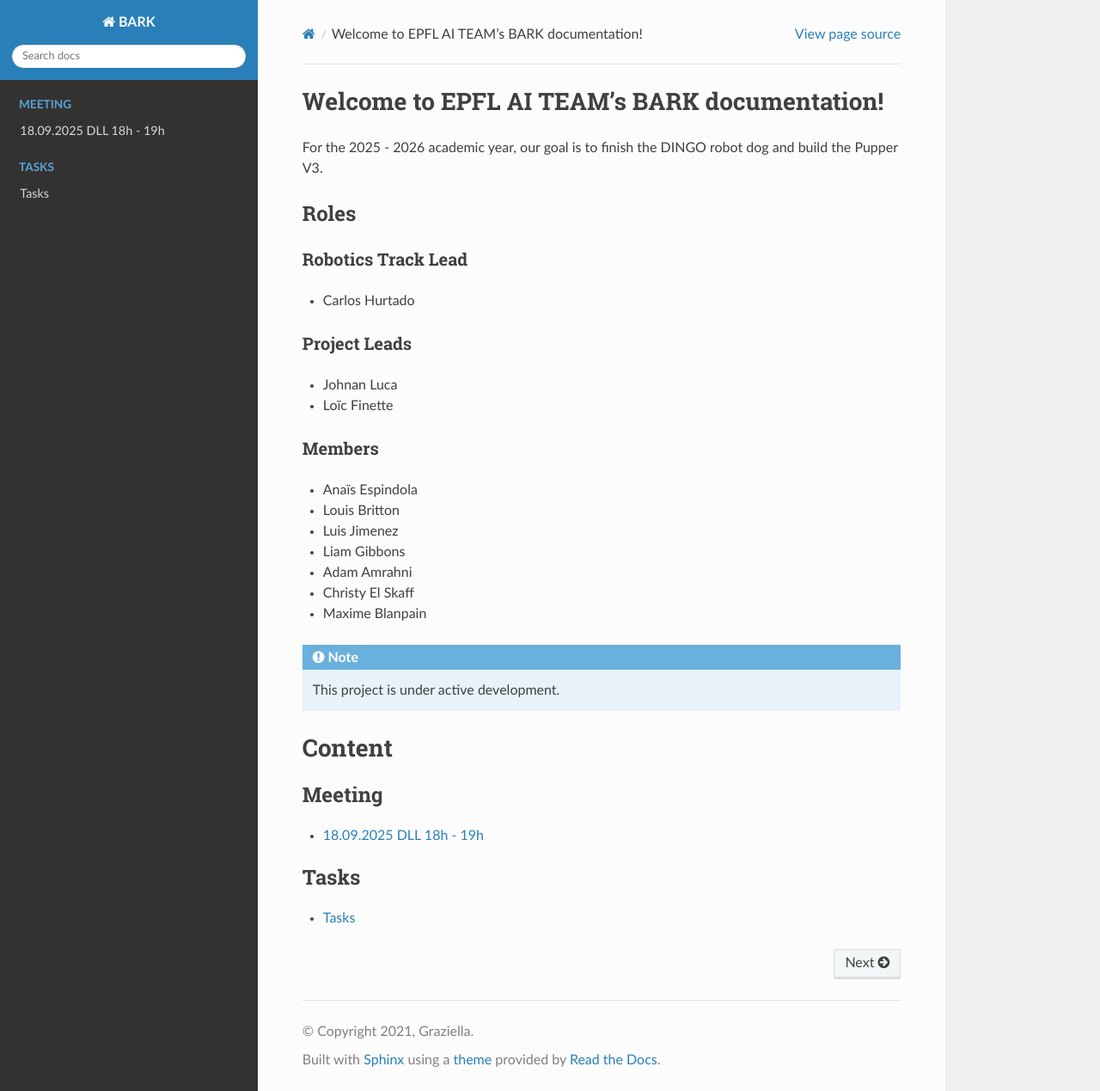
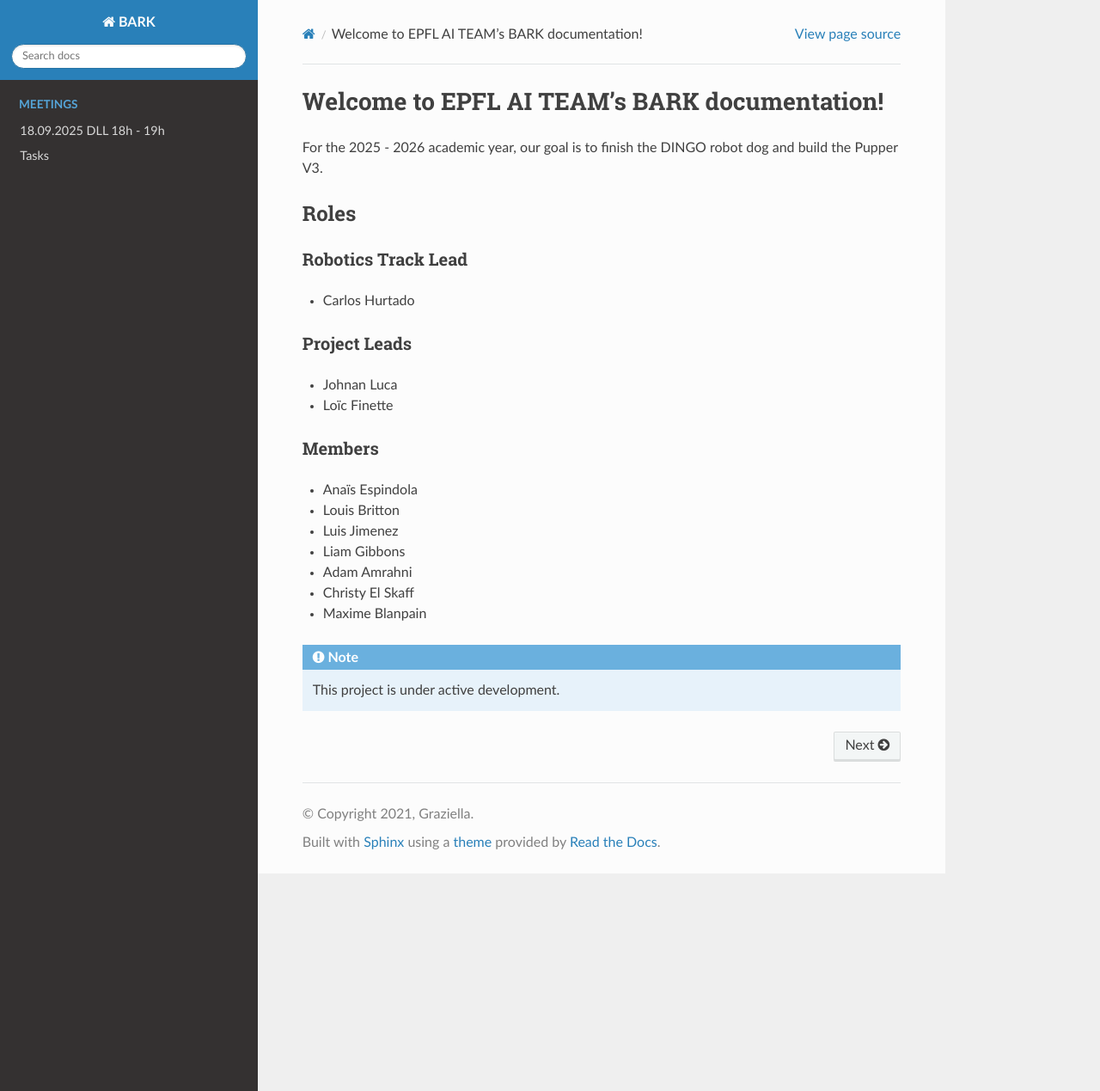
Before and after one commit to lolothecoder/BARK_Documentation, a Sphinx documentation site: the page built from docs/source/index.rst, in a window 1280 px wide and 1269 px high. Shown: the whole window at 86% size. Built offline with Sphinx 7.4.7 and the Read the Docs theme 3.1.0, drawn with Linux system fonts in a browser that asks for light colours.

Commit message:
made tasks work

```diff
--- a/docs/source/index.rst
+++ b/docs/source/index.rst
@@ -1,11 +1,10 @@
 Welcome to EPFL AI TEAM's BARK documentation!
-===================================
+=============================================
 
 For the 2025 - 2026 academic year, our goal is to finish the DINGO robot dog and build the Pupper V3.
 
-
 **Roles**
------
+---------
 
 Robotics Track Lead
 ~~~~~~~~~~~~~~~~~~~
@@ -15,7 +14,6 @@
 ~~~~~~~~~~~~~
 * Johnan Luca
 * Loïc Finette
-
 Members
 ~~~~~~~
 * Anaïs Espindola
@@ -30,17 +28,16 @@
 
    This project is under active development.
 
-Content
-========
 
 .. toctree::
-   :caption: Meeting
    :maxdepth: 1
+   :caption: Meetings
+   :hidden:
 
    meetings/18-09-2025
 
 .. toctree::
-   :caption: Tasks
    :maxdepth: 1
+   :hidden:
 
    tasks
--- a/docs/source/tasks.rst
+++ b/docs/source/tasks.rst
@@ -2,7 +2,9 @@
 =====
 
 **Loïc:**
-* Work on website
+
+- Work on website
 
 **Johnan:**
-* Order Parts
+
+- Order Parts
```
